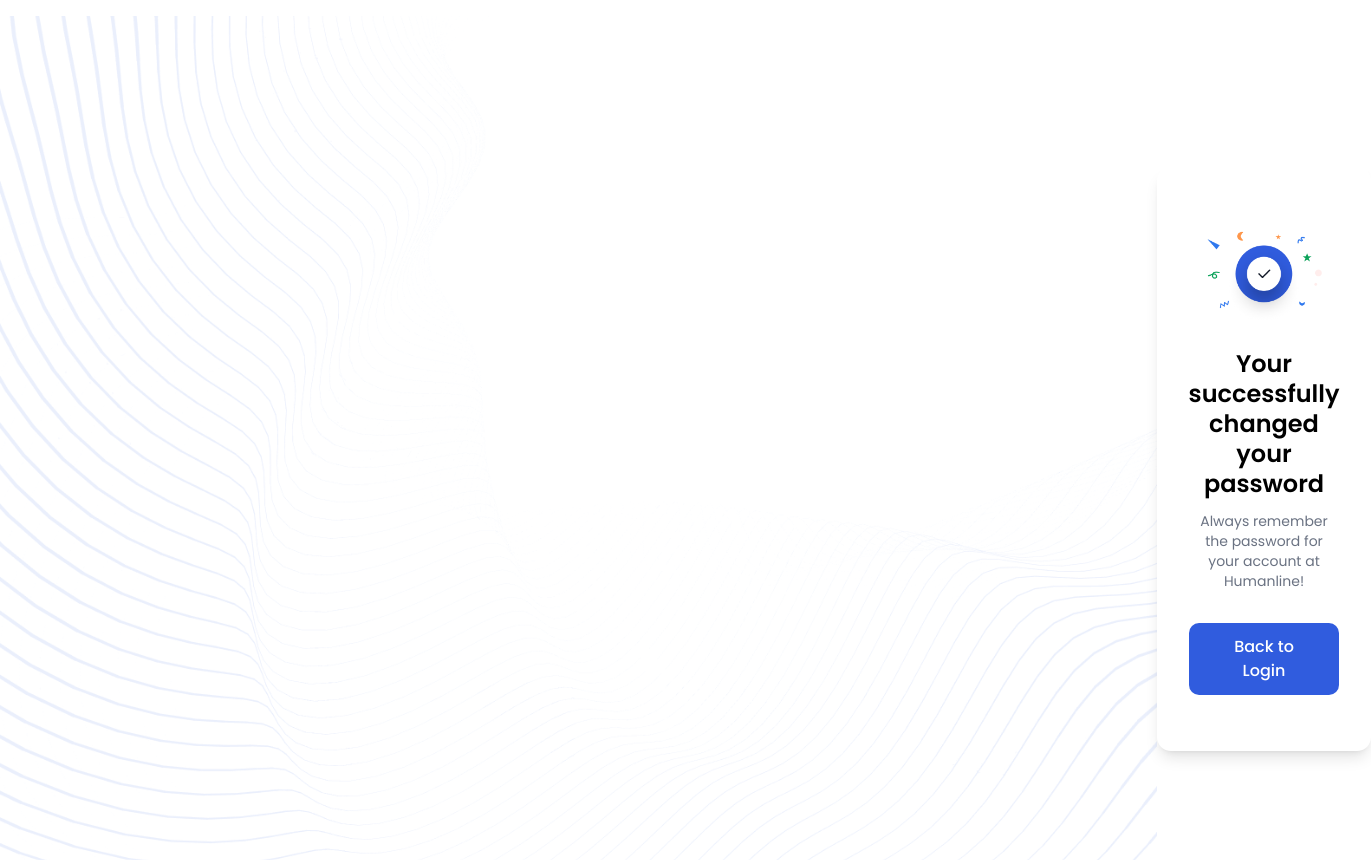
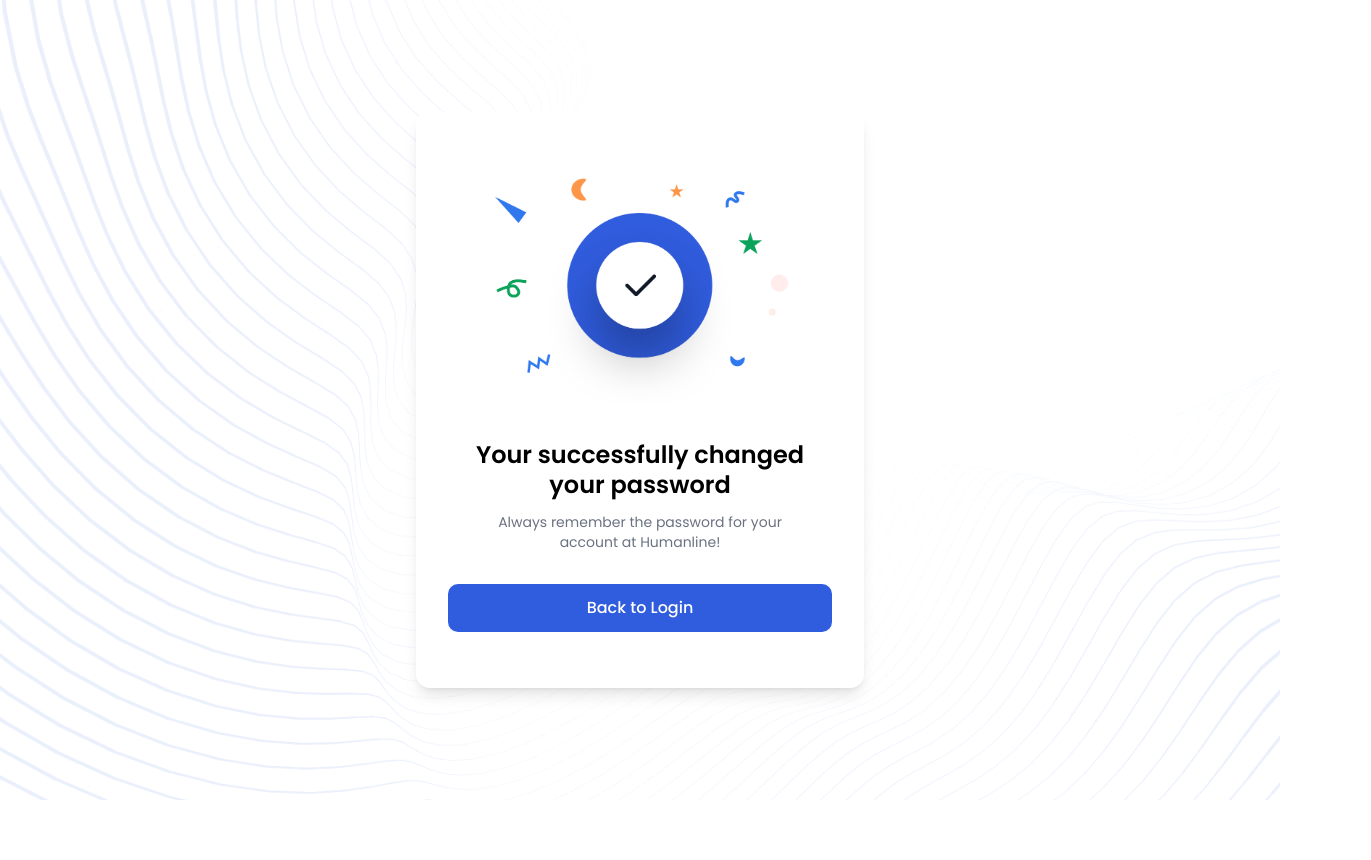
Before and after one commit to parvez13913/staceymac-frontend, a Next.js app: page /password-changed in a window 1280 px wide. Shown: the top 860 px of the page, 1371 px wide, since content can reach past the window. After the commit the page ends 800 px from the top, so only its background shows below. Built offline with nearby package versions, Linux system fonts and the light colour scheme.

Commit message:
Fix password change success page

```diff
--- a/app/(public-auth)/password-changed/page.tsx
+++ b/app/(public-auth)/password-changed/page.tsx
@@ -4,11 +4,16 @@
 
 const PasswordChangedSuccessPage = () => {
   return (
-    <div className="min-h-screen flex items-center justify-center p-4 relative">
+    <div className="relative min-h-screen flex items-center justify-center p-4">
       {/* Background Image */}
-      <img src="/images/background.png" alt="" className="object-cover -z-10" />
+      <img
+        src="/images/background.png"
+        alt="Background"
+        className="absolute inset-0 w-full h-full object-cover -z-10"
+      />
 
-      <Card className="bg-white w-full max-w-md shadow-lg">
+      {/* Centered Card */}
+      <Card className="bg-white w-full max-w-md shadow-lg z-20">
         <CardContent className="pt-10 pb-8 px-8 flex flex-col items-center justify-center">
           {/* Illustration */}
           <img
```
